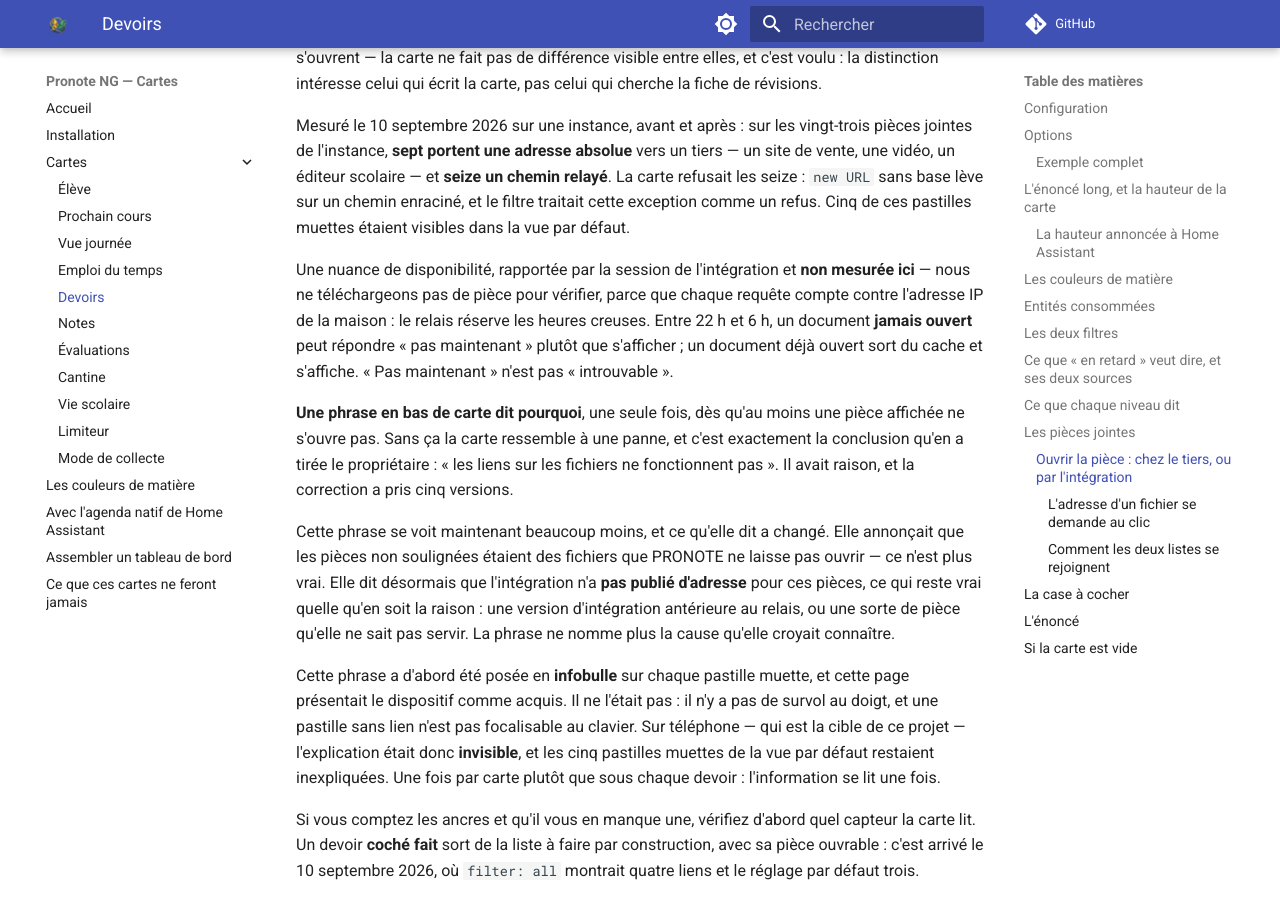
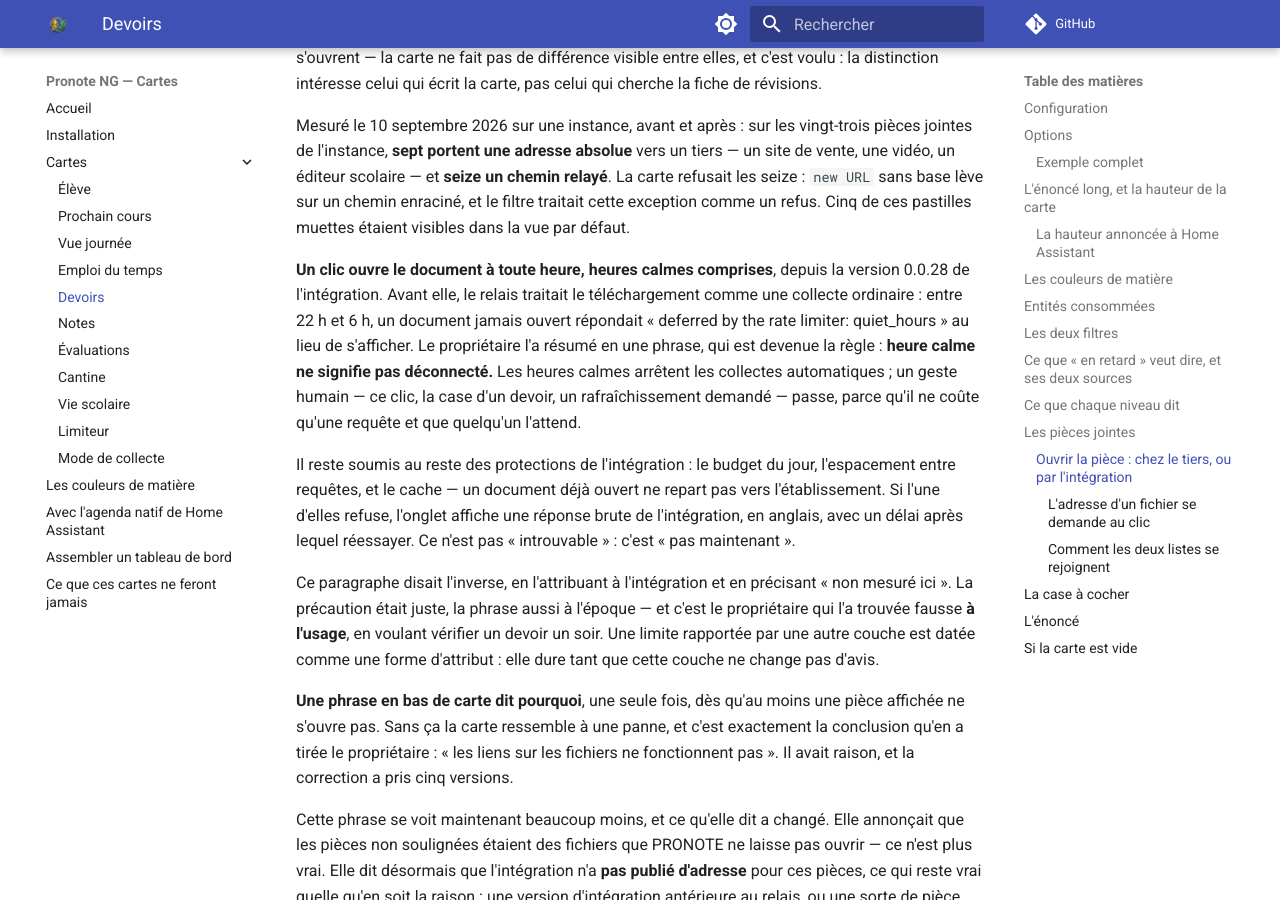
Before and after one commit to FiveElements/ha-pronote-ng-cards, an MkDocs documentation site: the page built from docs/cartes/devoirs.md, in a window 1280 px wide and 900 px high, scrolled down 9155 px. Built offline with MkDocs 1.6.1 and Material for MkDocs 9.7.7, drawn with Linux system fonts in a browser that asks for light colours; comment, search, counter and statistics services are not loaded.

Commit message:
docs: une heure calme n'est pas une déconnexion (#7)
Depuis la version 0.0.28 de l'intégration, un geste humain — ouvrir une
pièce jointe, cocher un devoir, demander un rafraîchissement — passe les
heures calmes, sous le budget du jour, l'espacement et le cache. Deux pages
disaient l'inverse : celle des devoirs annonçait qu'un document jamais
ouvert répondrait « pas maintenant » la nuit, celle du mode de collecte que
l'intégration ne demande plus rien au serveur pendant les heures calmes.

Co-authored-by: Claude Opus 5.5 (1M context) <noreply@anthropic.com>

```diff
--- a/docs/cartes/devoirs.md
+++ b/docs/cartes/devoirs.md
@@ -396,12 +396,28 @@ vers un tiers — un site de vente, une vidéo, un éditeur scolaire — et
 lève sur un chemin enraciné, et le filtre traitait cette exception comme un
 refus. Cinq de ces pastilles muettes étaient visibles dans la vue par défaut.
 
-Une nuance de disponibilité, rapportée par la session de l'intégration et
-**non mesurée ici** — nous ne téléchargeons pas de pièce pour vérifier, parce
-que chaque requête compte contre l'adresse IP de la maison : le relais réserve
-les heures creuses. Entre 22 h et 6 h, un document **jamais ouvert** peut
-répondre « pas maintenant » plutôt que s'afficher ; un document déjà ouvert
-sort du cache et s'affiche. « Pas maintenant » n'est pas « introuvable ».
+**Un clic ouvre le document à toute heure, heures calmes comprises**, depuis
+la version 0.0.28 de l'intégration. Avant elle, le relais traitait le
+téléchargement comme une collecte ordinaire : entre 22 h et 6 h, un document
+jamais ouvert répondait « deferred by the rate limiter: quiet_hours » au lieu
+de s'afficher. Le propriétaire l'a résumé en une phrase, qui est devenue la
+règle : **heure calme ne signifie pas déconnecté.** Les heures calmes arrêtent
+les collectes automatiques ; un geste humain — ce clic, la case d'un devoir,
+un rafraîchissement demandé — passe, parce qu'il ne coûte qu'une requête et
+que quelqu'un l'attend.
+
+Il reste soumis au reste des protections de l'intégration : le budget du jour,
+l'espacement entre requêtes, et le cache — un document déjà ouvert ne repart
+pas vers l'établissement. Si l'une d'elles refuse, l'onglet affiche une
+réponse brute de l'intégration, en anglais, avec un délai après lequel
+réessayer. Ce n'est pas « introuvable » : c'est « pas maintenant ».
+
+Ce paragraphe disait l'inverse, en l'attribuant à l'intégration et en
+précisant « non mesuré ici ». La précaution était juste, la phrase aussi à
+l'époque — et c'est le propriétaire qui l'a trouvée fausse **à l'usage**, en
+voulant vérifier un devoir un soir. Une limite rapportée par une
+autre couche est datée comme une forme d'attribut : elle dure tant que cette
+couche ne change pas d'avis.
 
 **Une phrase en bas de carte dit pourquoi**, une seule fois, dès qu'au moins
 une pièce affichée ne s'ouvre pas. Sans ça la carte ressemble à une panne, et
```
Also changed, not shown: docs/cartes/mode-collecte.md (+5 -2 lines).
